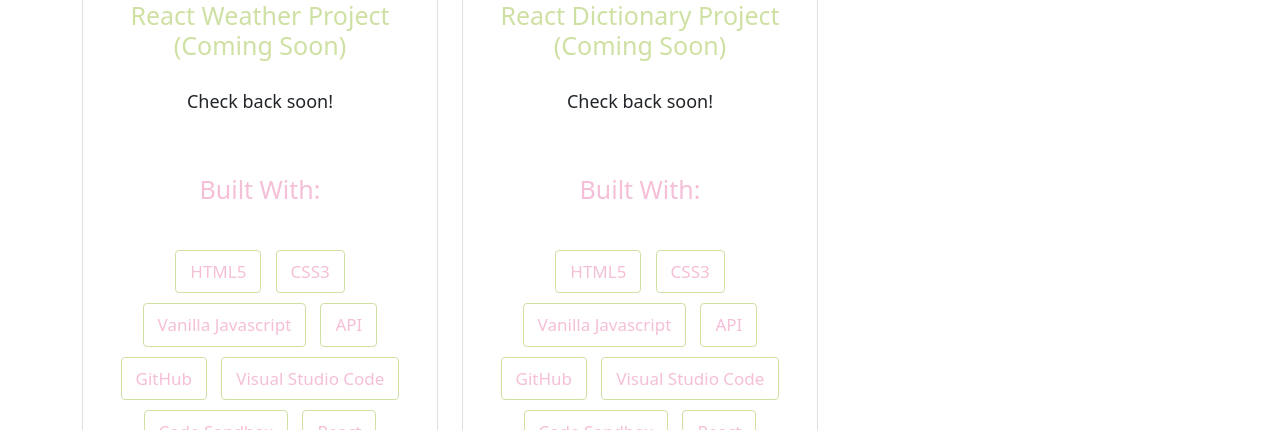
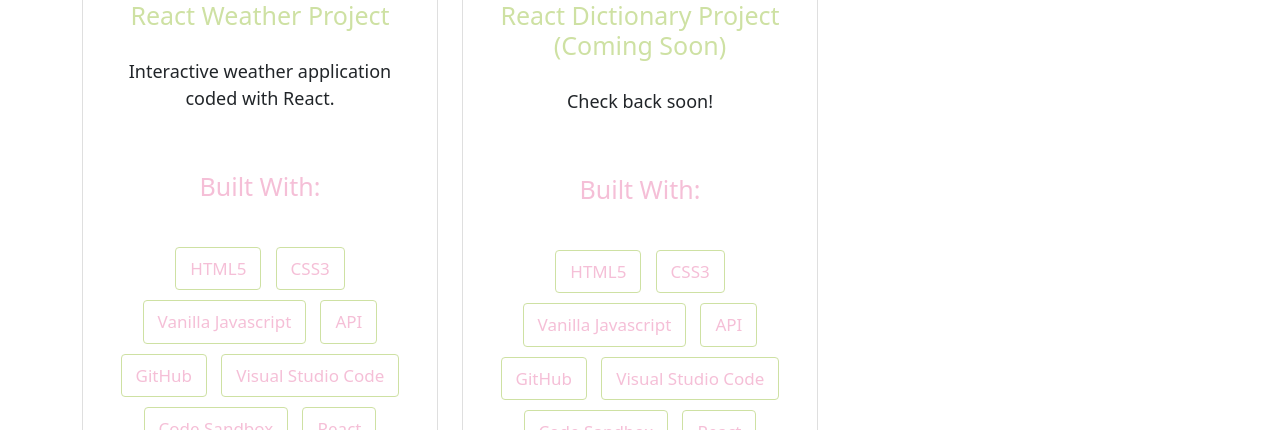
Before and after one commit to borahae13/scarsonportfolio, a website: page projects.html in a window 1280 px wide. Shown: the part 1580-2010 px from the top of the page. Drawn offline with nearby package versions, Linux system fonts and the light colour scheme.

Commit message:
Updated coming soon portfolio card

```diff
--- a/projects.html
+++ b/projects.html
@@ -196,11 +196,11 @@
   </div>
   <div class="col">
     <div class="card h-100">
-      <img src="/images/comingsoon3.png" class="card-img-top" alt="Palm Springs Road"/>
+      <img src="/images/reactapp.png" class="card-img-top" alt="Palm Springs Road"/>
       <div class="card-body">
-        <h5 class="card-title">React Weather Project (Coming Soon)</h5>
+        <h5 class="card-title">React Weather Project</h5>
         <p class="card-text">
-          Check back soon!
+          Interactive weather application coded with React.
         </p>
       <p class="built"> Built With:</p>
         <li class="skillset">HTML5</li>
```
Also changed, not shown: images/reactapp.png (added), 1 other file.
